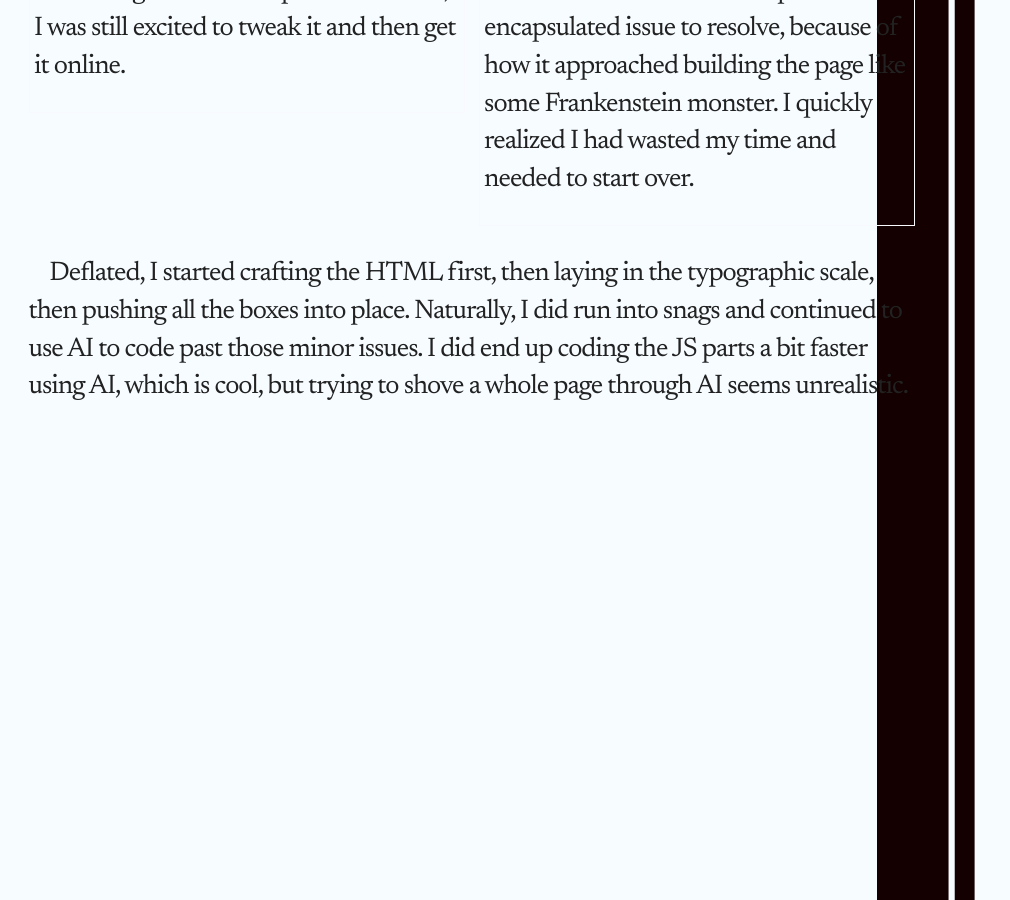
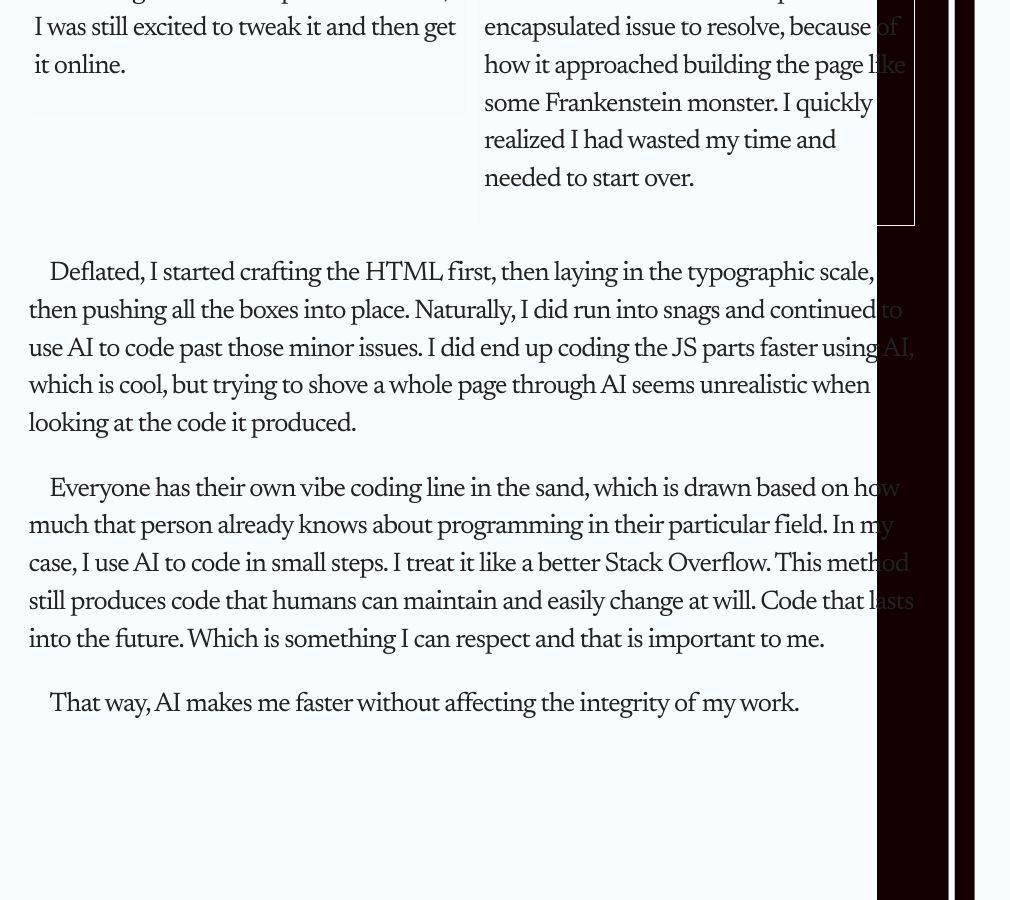
Before and after one commit to ianvanhoof/ianvanhoof.github.io, a Jekyll site: the page built from _posts/2025-08-05-StillChallenging.html, in a window 1280 px wide and 900 px high, scrolled down 1162 px. Shown: the whole window, without its empty margins (0-1010 px from the left). Built offline with Jekyll 4.4.1, drawn with Linux system fonts in a browser that asks for light colours.

Commit message:
Keep thinking keep adding

```diff
--- a/_posts/2025-08-05-StillChallenging.html
+++ b/_posts/2025-08-05-StillChallenging.html
@@ -9,31 +9,27 @@ layout: post
     <h2>
         Or am I?
     </h2>
-
     <p>
         I recently designed a website for the business I am starting with colleagues. I completed the design, and now I need to code the page. I couldn't help but think, "Why don't I try this vibe coding business I keep hearing about?"
     </p>
-
-
-
     <p>
         I initially wanted to get my feet wet using AI to code the page and finish quickly, but I kept running into snags. It took me a long while to write the prompt that would give me something resembling what I pictured in my head. Of course, it was not perfect. It was still off by a bit, in a thousand tiny ways, but I was frustrated with talking to the machine at that point, and gave up on having more conversation to fix the thing. I was discouraged and still wasn't even close to what I envisioned for the page.
     </p>
-
 </section>
 <section class="cel-100">
-
     <div class="cel-50-a">
         <p>So, I took YouTube's advice and instead of using a prompt to describe what I wanted, I sent it a graphic of the design I had in hand.
             That produced a closer approximation of what I was looking for, close enough that I could tweak it past the finish line.
             Getting even a close approximation of what I wanted took much longer than anticipated. However, I was still excited to tweak it and then get it online. </p>
     </div>
     <div class="cel-50-b">
-        <p>My excitement quickly deflated because the code itself was pretty insane. The things it did to achieve even the simplest tasks were too complex, which made it very confusing to read. The AI filled the code with hashed numbers, IDs, and Classnames, which made it hard to follow what I needed to fix and how to fix it. Each item was its own perfect little encapsulated issue to resolve,  because of how it approached building the page like some Frankenstein monster.
+        <p>My excitement quickly deflated because the code itself was pretty insane. The things it did to achieve even the simplest tasks were too complex, which made it very confusing to read. The AI filled the code with hashed numbers, IDs, and Classnames, which made it hard to follow what I needed to fix and how to fix it. Each item was its own perfect little encapsulated issue to resolve, because of how it approached building the page like some Frankenstein monster.
             I quickly realized I had wasted my time and needed to start over. </p>
     </div>
 </section>
 <section class="cel-100">
-    <p>Deflated, I started crafting the HTML first, then laying in the typographic scale, then pushing all the boxes into place. Naturally, I did run into snags and continued to use AI to code past those minor issues. I did end up coding the JS parts a bit faster using AI, which is cool, but trying to shove a whole page through AI seems unrealistic.</p>
-
+    <p>Deflated, I started crafting the HTML first, then laying in the typographic scale, then pushing all the boxes into place. Naturally, I did run into snags and continued to use AI to code past those minor issues. I did end up coding the JS parts faster using AI, which is cool, but trying to shove a whole page through AI seems unrealistic when looking at the code it produced.
+    </p>
+    <p>Everyone has their own vibe coding line in the sand, which is drawn based on how much that person already knows about programming in their particular field. In my case, I use AI to code in small steps. I treat it like a better Stack Overflow. This method still produces code that humans can maintain and easily change at will. Code that lasts into the future. Which is something I can respect and that is important to me. </p>
+    <p>That way, AI makes me faster without affecting the integrity of my work. </p>
 </section>
```
Lines whose indentation alone changed are shown as unchanged.
